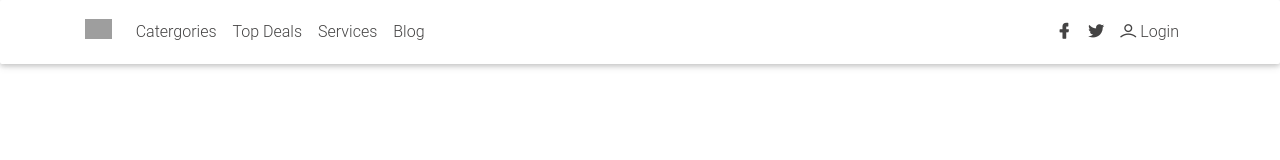
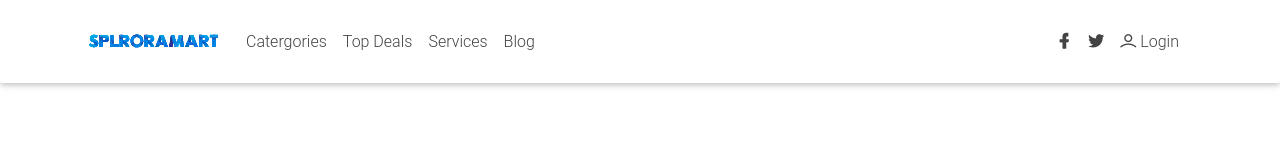
Before and after one commit to tinashemahwenda/project-cronus, a plain HTML site: page main-ui/index.html in a window 1280 px wide. Drawn offline with Linux system fonts and the light colour scheme; grey boxes are pictures that could not be loaded; a web font is replaced by a local one.

Commit message:
updated file structure

```diff
--- a/main-ui/index.html
+++ b/main-ui/index.html
@@ -15,7 +15,7 @@
 
             <style>
              .navbar .navbar-brand img {
-              height: 20px;
+              height: 50px;
             }
 
             .navbar .navbar-brand {
@@ -62,8 +62,8 @@
               <div class="container">
 
                 <!-- Brand -->
-                <a class="navbar-brand waves-effect" href="https://mdbootstrap.com/docs/jquery/" target="_blank">
-                  <img src="https://mdbootstrap.com/wp-content/uploads/2018/06/logo-mdb-jquery-small.png" alt="Logo">
+                <a class="navbar-brand mt-1 waves-effect" href="#" target="_blank">
+                  <img src="img/logo.svg" alt="Logo">
                 </a>
 
                 <!-- Collapse -->
```
Also changed, not shown: main-ui/img/logo.svg (added), main-ui/img/sploramart-logo.png (added).
